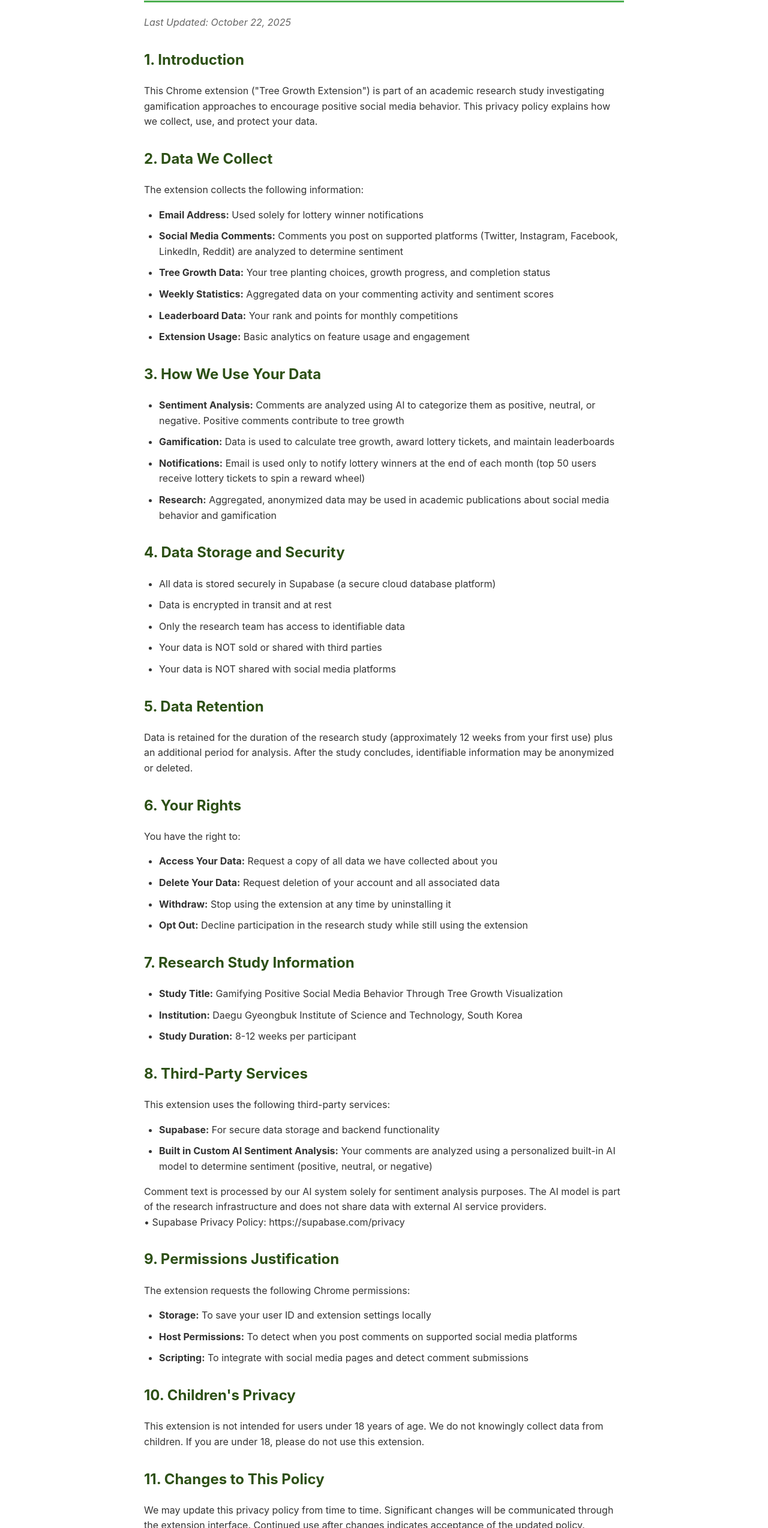
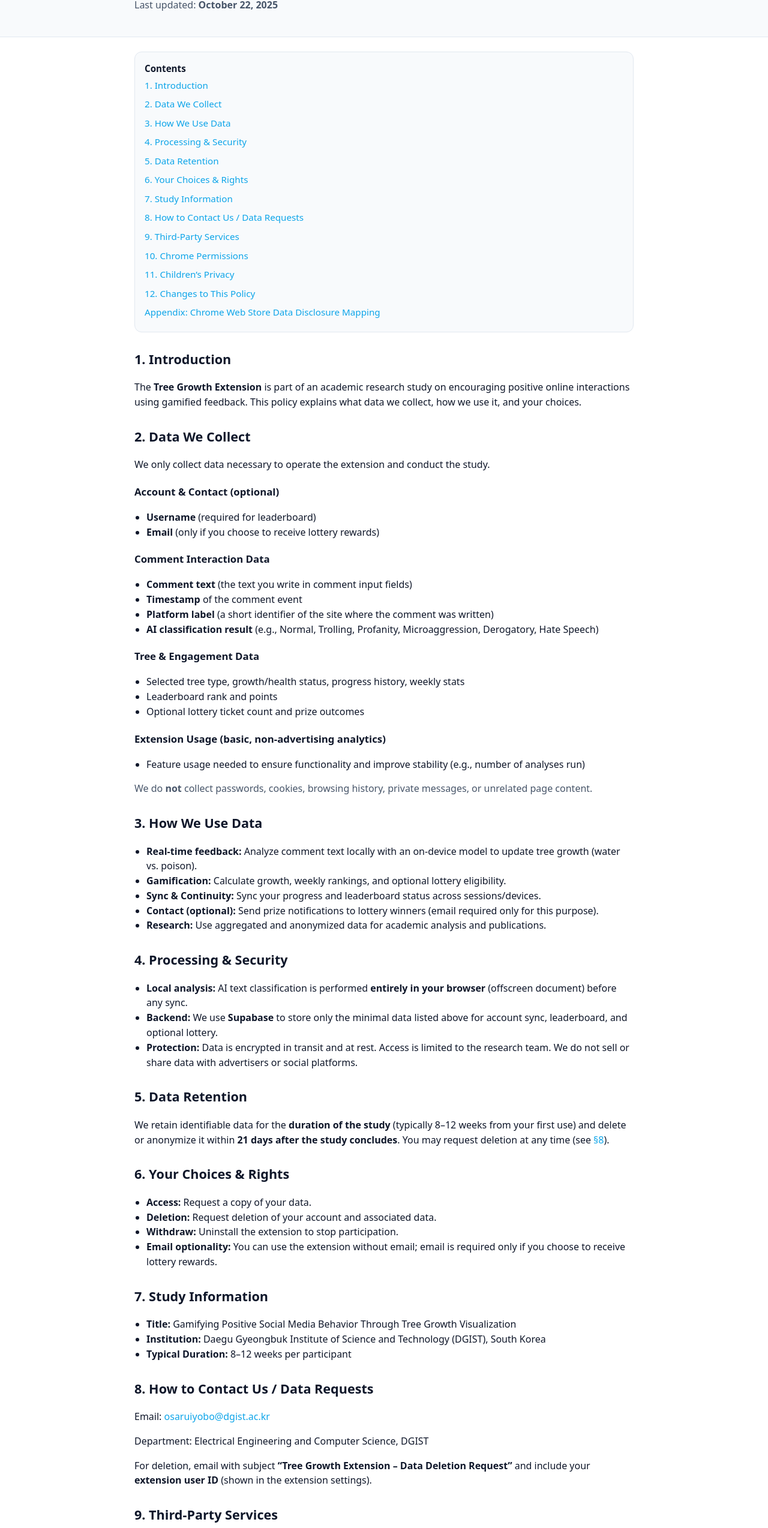
Before and after one commit to henryetta/Tree-Comment-Grower, a plain HTML site: page docs/privacy-policy.html in a window 1280 px wide. Shown: the part 122-2669 px from the top of the page at 60% size. Drawn offline with Linux system fonts and the light colour scheme.

Commit message:
Update privacy-policy.html

```diff
--- a/docs/privacy-policy.html
+++ b/docs/privacy-policy.html
@@ -1,159 +1,218 @@
 <!DOCTYPE html>
 <html lang="en">
 <head>
-  <meta charset="UTF-8">
-  <meta name="viewport" content="width=device-width, initial-scale=1.0">
-  <title>Privacy Policy - Tree Growth Extension</title>
+  <meta charset="utf-8">
+  <meta name="viewport" content="width=device-width, initial-scale=1">
+  <title>Privacy Policy – Tree Growth Extension</title>
+  <meta name="description" content="Privacy Policy for the Tree Growth Chrome Extension (research study on encouraging positive online interactions).">
   <style>
-    body {
-      font-family: -apple-system, BlinkMacSystemFont, 'Segoe UI', Arial, sans-serif;
-      max-width: 800px;
-      margin: 0 auto;
-      padding: 40px 20px;
-      line-height: 1.6;
-      color: #333;
-    }
-    h1 {
-      color: #2d5016;
-      border-bottom: 3px solid #4caf50;
-      padding-bottom: 10px;
-    }
-    h2 {
-      color: #2d5016;
-      margin-top: 30px;
-    }
-    .last-updated {
-      color: #666;
-      font-style: italic;
-    }
-    .contact {
-      background: #f5f5f5;
-      padding: 20px;
-      border-radius: 5px;
-      margin-top: 30px;
-    }
-    ul {
-      padding-left: 25px;
-    }
-    li {
-      margin: 10px 0;
+    :root { --fg:#0f172a; --muted:#475569; --bg:#ffffff; --accent:#16a34a; --card:#f8fafc; }
+    * { box-sizing: border-box; }
+    body { margin: 0; font-family: system-ui, -apple-system, Segoe UI, Roboto, Helvetica, Arial, "Apple Color Emoji","Segoe UI Emoji"; color: var(--fg); background: var(--bg); line-height: 1.55; }
+    header { background: var(--card); border-bottom: 1px solid #e2e8f0; }
+    .wrap { max-width: 880px; margin: 0 auto; padding: 24px; }
+    h1 { font-size: 1.9rem; margin: 0 0 8px; }
+    h2 { font-size: 1.35rem; margin-top: 28px; }
+    h3 { font-size: 1.05rem; margin-top: 20px; }
+    p, li { color: var(--fg); }
+    .muted { color: var(--muted); }
+    .badge { display:inline-block; padding: 4px 10px; background: #ecfdf5; color: var(--accent); border:1px solid #bbf7d0; border-radius: 999px; font-size: 0.85rem; }
+    .card { background: var(--card); border: 1px solid #e2e8f0; border-radius: 12px; padding: 16px; }
+    ul { padding-left: 20px; }
+    a { color: #0ea5e9; text-decoration: none; }
+    a:hover { text-decoration: underline; }
+    table { width: 100%; border-collapse: collapse; margin-top: 8px; }
+    th, td { border: 1px solid #e2e8f0; padding: 10px; text-align: left; vertical-align: top; }
+    th { background: #f1f5f9; }
+    footer { margin-top: 40px; padding: 24px 0; border-top:1px solid #e2e8f0; color: var(--muted); font-size: 0.95rem; }
+    .toc { font-size: 0.95rem; }
+    .toc a { display:block; padding: 4px 0; }
+    @media (prefers-color-scheme: dark) {
+      :root { --fg:#e5e7eb; --muted:#94a3b8; --bg:#0b1020; --card:#0f172a; --accent:#22c55e; }
+      body { color: var(--fg); background: var(--bg); }
+      header { border-color: #1f2937; }
+      .card, th, td { border-color:#1f2937; }
+      th { background:#0b1222; }
+      a { color: #38bdf8; }
     }
   </style>
 </head>
 <body>
-  <h1>Privacy Policy - Tree Growth Extension</h1>
-  <p class="last-updated">Last Updated: October 22, 2025</p>
+  <header>
+    <div class="wrap">
+      <span class="badge">Privacy Policy</span>
+      <h1>Tree Growth Extension</h1>
+      <p class="muted">Last updated: <strong>October 22, 2025</strong></p>
+    </div>
+  </header>
 
+  <main class="wrap">
+    <section class="toc card" aria-label="Table of contents">
+      <strong>Contents</strong>
+      <nav>
+        <div class="toc">
+          <a href="#intro">1. Introduction</a>
+          <a href="#data">2. Data We Collect</a>
+          <a href="#use">3. How We Use Data</a>
+          <a href="#security">4. Processing &amp; Security</a>
+          <a href="#retention">5. Data Retention</a>
+          <a href="#rights">6. Your Choices &amp; Rights</a>
+          <a href="#study">7. Study Information</a>
+          <a href="#contact">8. How to Contact Us / Data Requests</a>
+          <a href="#third">9. Third-Party Services</a>
+          <a href="#permissions">10. Chrome Permissions</a>
+          <a href="#children">11. Children’s Privacy</a>
+          <a href="#changes">12. Changes to This Policy</a>
+          <a href="#disclosure">Appendix: Chrome Web Store Data Disclosure Mapping</a>
+        </div>
+      </nav>
+    </section>
+
+    <section id="intro">
       <h2>1. Introduction</h2>
-  <p>
-    This Chrome extension ("Tree Growth Extension") is part of an academic research study investigating
-    gamification approaches to encourage positive social media behavior. This privacy policy explains
-    how we collect, use, and protect your data.
-  </p>
+      <p>The <strong>Tree Growth Extension</strong> is part of an academic research study on encouraging positive online interactions using gamified feedback. This policy explains what data we collect, how we use it, and your choices.</p>
+    </section>
 
+    <section id="data">
       <h2>2. Data We Collect</h2>
-  <p>The extension collects the following information:</p>
+      <p>We only collect data necessary to operate the extension and conduct the study.</p>
+      <h3>Account &amp; Contact (optional)</h3>
       <ul>
-    <li><strong>Email Address:</strong> Used solely for lottery winner notifications</li>
-    <li><strong>Social Media Comments:</strong> Comments you post on supported platforms (Twitter, Instagram, Facebook, LinkedIn, Reddit) are analyzed to determine sentiment</li>
-    <li><strong>Tree Growth Data:</strong> Your tree planting choices, growth progress, and completion status</li>
-    <li><strong>Weekly Statistics:</strong> Aggregated data on your commenting activity and sentiment scores</li>
-    <li><strong>Leaderboard Data:</strong> Your rank and points for monthly competitions</li>
-    <li><strong>Extension Usage:</strong> Basic analytics on feature usage and engagement</li>
+        <li><strong>Username</strong> (required for leaderboard)</li>
+        <li><strong>Email</strong> (only if you choose to receive lottery rewards)</li>
       </ul>
+      <h3>Comment Interaction Data</h3>
+      <ul>
+        <li><strong>Comment text</strong> (the text you write in comment input fields)</li>
+        <li><strong>Timestamp</strong> of the comment event</li>
+        <li><strong>Platform label</strong> (a short identifier of the site where the comment was written)</li>
+        <li><strong>AI classification result</strong> (e.g., Normal, Trolling, Profanity, Microaggression, Derogatory, Hate Speech)</li>
+      </ul>
+      <h3>Tree &amp; Engagement Data</h3>
+      <ul>
+        <li>Selected tree type, growth/health status, progress history, weekly stats</li>
+        <li>Leaderboard rank and points</li>
+        <li>Optional lottery ticket count and prize outcomes</li>
+      </ul>
+      <h3>Extension Usage (basic, non-advertising analytics)</h3>
+      <ul>
+        <li>Feature usage needed to ensure functionality and improve stability (e.g., number of analyses run)</li>
+      </ul>
+      <p class="muted">We do <strong>not</strong> collect passwords, cookies, browsing history, private messages, or unrelated page content.</p>
+    </section>
 
-  <h2>3. How We Use Your Data</h2>
+    <section id="use">
+      <h2>3. How We Use Data</h2>
       <ul>
-    <li><strong>Sentiment Analysis:</strong> Comments are analyzed using AI to categorize them as positive, neutral, or negative. Positive comments contribute to tree growth</li>
-    <li><strong>Gamification:</strong> Data is used to calculate tree growth, award lottery tickets, and maintain leaderboards</li>
-    <li><strong>Notifications:</strong> Email is used only to notify lottery winners at the end of each month (top 50 users receive lottery tickets to spin a reward wheel)</li>
-    <li><strong>Research:</strong> Aggregated, anonymized data may be used in academic publications about social media behavior and gamification</li>
+        <li><strong>Real-time feedback:</strong> Analyze comment text locally with an on-device model to update tree growth (water vs. poison).</li>
+        <li><strong>Gamification:</strong> Calculate growth, weekly rankings, and optional lottery eligibility.</li>
+        <li><strong>Sync &amp; Continuity:</strong> Sync your progress and leaderboard status across sessions/devices.</li>
+        <li><strong>Contact (optional):</strong> Send prize notifications to lottery winners (email required only for this purpose).</li>
+        <li><strong>Research:</strong> Use aggregated and anonymized data for academic analysis and publications.</li>
       </ul>
+    </section>
 
-  <h2>4. Data Storage and Security</h2>
+    <section id="security">
+      <h2>4. Processing &amp; Security</h2>
       <ul>
-    <li>All data is stored securely in Supabase (a secure cloud database platform)</li>
-    <li>Data is encrypted in transit and at rest</li>
-    <li>Only the research team has access to identifiable data</li>
-    <li>Your data is NOT sold or shared with third parties</li>
-    <li>Your data is NOT shared with social media platforms</li>
+        <li><strong>Local analysis:</strong> AI text classification is performed <strong>entirely in your browser</strong> (offscreen document) before any sync.</li>
+        <li><strong>Backend:</strong> We use <strong>Supabase</strong> to store only the minimal data listed above for account sync, leaderboard, and optional lottery.</li>
+        <li><strong>Protection:</strong> Data is encrypted in transit and at rest. Access is limited to the research team. We do not sell or share data with advertisers or social platforms.</li>
       </ul>
+    </section>
 
+    <section id="retention">
       <h2>5. Data Retention</h2>
-  <p>
-    Data is retained for the duration of the research study (approximately 12 weeks from your first use)
-    plus an additional period for analysis. After the study concludes, identifiable information may be
-    anonymized or deleted.
-  </p>
+      <p>We retain identifiable data for the <strong>duration of the study</strong> (typically 8–12 weeks from your first use) and delete or anonymize it within <strong>21 days after the study concludes</strong>. You may request deletion at any time (see <a href="#contact">§8</a>).</p>
+    </section>
 
-  <h2>6. Your Rights</h2>
-  <p>You have the right to:</p>
+    <section id="rights">
+      <h2>6. Your Choices &amp; Rights</h2>
       <ul>
-    <li><strong>Access Your Data:</strong> Request a copy of all data we have collected about you</li>
-    <li><strong>Delete Your Data:</strong> Request deletion of your account and all associated data</li>
-    <li><strong>Withdraw:</strong> Stop using the extension at any time by uninstalling it</li>
-    <li><strong>Opt Out:</strong> Decline participation in the research study while still using the extension</li>
+        <li><strong>Access:</strong> Request a copy of your data.</li>
+        <li><strong>Deletion:</strong> Request deletion of your account and associated data.</li>
+        <li><strong>Withdraw:</strong> Uninstall the extension to stop participation.</li>
+        <li><strong>Email optionality:</strong> You can use the extension without email; email is required only if you choose to receive lottery rewards.</li>
       </ul>
+    </section>
 
-  <h2>7. Research Study Information</h2>
+    <section id="study">
+      <h2>7. Study Information</h2>
       <ul>
-    <li><strong>Study Title:</strong> Gamifying Positive Social Media Behavior Through Tree Growth Visualization</li>
-    <li><strong>Institution:</strong> Daegu Gyeongbuk Institute of Science and Technology, South Korea</li>
-    <li><strong>Study Duration:</strong> 8-12 weeks per participant</li>
+        <li><strong>Title:</strong> Gamifying Positive Social Media Behavior Through Tree Growth Visualization</li>
+        <li><strong>Institution:</strong> Daegu Gyeongbuk Institute of Science and Technology (DGIST), South Korea</li>
+        <li><strong>Typical Duration:</strong> 8–12 weeks per participant</li>
       </ul>
+    </section>
 
-  <h2>8. Third-Party Services</h2>
-  <p>This extension uses the following third-party services:</p>
+    <section id="contact">
+      <h2>8. How to Contact Us / Data Requests</h2>
+      <p>Email: <a href="mailto:osaruiyobo@dgist.ac.kr">osaruiyobo@dgist.ac.kr</a></p>
+      <p>Department: Electrical Engineering and Computer Science, DGIST</p>
+      <p>For deletion, email with subject <strong>“Tree Growth Extension – Data Deletion Request”</strong> and include your <strong>extension user ID</strong> (shown in the extension settings).</p>
+    </section>
+
+    <section id="third">
+      <h2>9. Third-Party Services</h2>
       <ul>
-    <li><strong>Supabase:</strong> For secure data storage and backend functionality</li>
-    <li><strong>Built in Custom AI Sentiment Analysis:</strong> Your comments are analyzed using a personalized built-in AI model to determine sentiment (positive, neutral, or negative)</li>
+        <li><strong>Supabase</strong> – secure backend for sync, leaderboard, and (optional) lottery logistics. Privacy: <a href="https://supabase.com/privacy" target="_blank" rel="noopener noreferrer">https://supabase.com/privacy</a></li>
       </ul>
-  <p>
-    Comment text is processed by our AI system solely for sentiment analysis purposes. The AI model
-    is part of the research infrastructure and does not share data with external AI service providers.
-    <br>• Supabase Privacy Policy: https://supabase.com/privacy
-  </p>
+      <p>No external AI service receives your comment text. The AI model runs locally in your browser.</p>
+    </section>
 
-  <h2>9. Permissions Justification</h2>
-  <p>The extension requests the following Chrome permissions:</p>
+    <section id="permissions">
+      <h2>10. Chrome Permissions (Purpose-Bound)</h2>
       <ul>
-    <li><strong>Storage:</strong> To save your user ID and extension settings locally</li>
-    <li><strong>Host Permissions:</strong> To detect when you post comments on supported social media platforms</li>
-    <li><strong>Scripting:</strong> To integrate with social media pages and detect comment submissions</li>
+        <li><strong>activeTab:</strong> Run analysis only on the tab where you write a comment.</li>
+        <li><strong>scripting:</strong> Inject a content script to read only the text you type into comment fields.</li>
+        <li><strong>offscreen:</strong> Run local AI classification without blocking the browser UI.</li>
+        <li><strong>storage:</strong> Save preferences, tree state, and minimal history needed for core features.</li>
       </ul>
+      <p>We request no permissions for advertising, tracking, or unrelated content access.</p>
+    </section>
 
-  <h2>10. Children's Privacy</h2>
-  <p>
-    This extension is not intended for users under 18 years of age. We do not knowingly collect
-    data from children. If you are under 18, please do not use this extension.
-  </p>
+    <section id="children">
+      <h2>11. Children’s Privacy</h2>
+      <p>Not intended for users under 18. We do not knowingly collect data from children.</p>
+    </section>
 
-  <h2>11. Changes to This Policy</h2>
-  <p>
-    We may update this privacy policy from time to time. Significant changes will be communicated
-    through the extension interface. Continued use after changes indicates acceptance of the updated policy.
-  </p>
+    <section id="changes">
+      <h2>12. Changes to This Policy</h2>
+      <p>We may update this policy. Significant changes will be announced in the extension UI. Continued use after an update indicates acceptance of the revised policy.</p>
+    </section>
 
-  <div class="contact">
-    <h2>12. Contact Information</h2>
-    <p>For questions, concerns, or data requests, please contact:</p>
-    <p>
-      <strong>Research Team:</strong><br>
-      Email: osaruiyobo@dgist.ac.kr<br>
-      Institution: Daegu Gyeongbuk Institute of Science and Technology<br>
-      Department: Electrical Engineering and Computer Science
-    </p>
-    <p>
-      <strong>To Request Data Deletion:</strong><br>
-      Email osaruiyobo@dgist.ac.kr with subject line "Tree Growth Extension - Data Deletion Request"<br>
-      Include your extension user ID (found in extension settings)
-    </p>
-  </div>
+    <section id="disclosure" class="card" aria-label="Chrome Web Store Data Disclosure Mapping">
+      <h2>Appendix: Chrome Web Store Data Disclosure Mapping</h2>
+      <table>
+        <thead>
+          <tr><th>Category</th><th>Items</th><th>Purpose</th><th>Shared</th></tr>
+        </thead>
+        <tbody>
+          <tr>
+            <td><strong>Personal info</strong></td>
+            <td>Username (leaderboard), Email (optional for lottery)</td>
+            <td>App functionality, user communications (lottery only)</td>
+            <td>Not sold; not shared with advertisers</td>
+          </tr>
+          <tr>
+            <td><strong>User activity / Content</strong></td>
+            <td>Comment text, timestamp, platform label, AI category</td>
+            <td>App functionality, research (aggregated/anonymized)</td>
+            <td>Not sold; not shared with advertisers</td>
+          </tr>
+          <tr>
+            <td><strong>App info &amp; performance</strong></td>
+            <td>Basic, non-advertising usage needed for functionality</td>
+            <td>App functionality and quality</td>
+            <td>Not sold; not shared with advertisers</td>
+          </tr>
+        </tbody>
+      </table>
+    </section>
 
-  <hr style="margin: 40px 0; border: none; border-top: 1px solid #ddd;">
-
-  <p style="text-align: center; color: #666; font-size: 14px;">
-    By using this extension, you acknowledge that you have read and understood this privacy policy.
-  </p>
+    <footer>
+      <p>&copy; 2025 Tree Growth Research Team, DGIST. This extension is for academic research.</p>
+    </footer>
+  </main>
 </body>
 </html>
```
Lines whose indentation alone changed are shown as unchanged.
